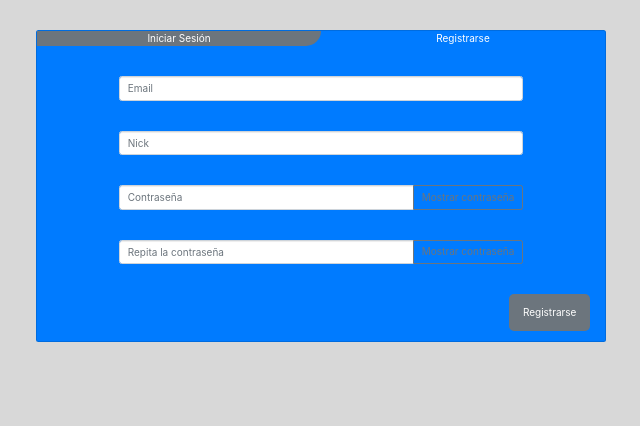
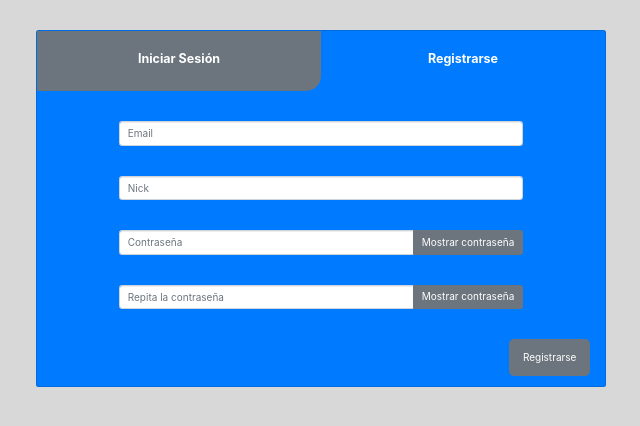
Before and after one commit to dfuente2017/HealthyRoutes, a Django app: page /register/ in a window 1280 px wide. Shown: the top 426 px of the page, without its empty margins (319-959 px from the left). Run offline with Django 3.2, Linux system fonts and the light colour scheme; parts of the project's set-up code (start-up, migrations or seed data) failed here and were passed over; some libraries are stand-ins or nearby versions.

Commit message:
Added some changes on the interface
- Hidden the date that appeared on saved-routes template
- Changed the color of the show password button on login, register and profile templates
- Changed the size of the navbar buttons
- Changed register and login button size
- Added message on saved-routes

```diff
--- a/HealthyRoutes/static/styles.css
+++ b/HealthyRoutes/static/styles.css
@@ -98,10 +98,16 @@ li a:hover:not(.active) {
 
 .pestañas-login-1{
 	border-radius: 0px 0px 15px 0px;
+	height: 60px;
+	font-size:125%;
+	font-weight: bold;
 }
 
 .pestañas-login-2{
 	border-radius: 0px 0px 0px 15px;
+	height: 60px;
+	font-size:125%;
+	font-weight: bold;
 }
 
 .non-active{
@@ -162,3 +168,17 @@ body{
 .bg-2934d3{
 	background-color: #2934d3;
 }
+
+.custom-navbar-buttons{
+	height:50px;
+	width:25%;
+	font-size: 120%;
+}
+
+.thin-line{
+	background-color: #FFFFFF;
+	height: 1px;
+	width: 75%;
+	margin-right:auto;
+	margin-left: auto;
+}
--- a/HealthyRoutes/templates/navbar.html
+++ b/HealthyRoutes/templates/navbar.html
@@ -24,8 +24,8 @@
       </div>
       {% else %}
       <div>
-        <a href="/login"><button class="btn btn-secondary" type="submit">Iniciar sesión</button></a>
-        <a href="/login"><button class="btn btn-secondary" type="submit">Registrarse</button></a>
+        <a href="/login"><button class="btn btn-secondary custom-navbar-buttons" type="submit">Iniciar sesión</button></a>
+        <a href="/login"><button class="btn btn-secondary custom-navbar-buttons" type="submit">Registrarse</button></a>
       </div>
       {% endif %}
     </div>
--- a/routes/services/RoutesProvider.py
+++ b/routes/services/RoutesProvider.py
@@ -19,7 +19,7 @@ class RoutesProvider():
     def routes_api_request(self):
         routes = list()
 
-        response = requests.get('https://graphhopper.com/api/1/route?point=' + str(self.init_lat) + ',' + str(self.init_long) + '&point=' + str(self.end_lat) + ',' + str(self.end_long) + '&vehicle=foot&locale=es&calc_points=true&key=2608670b-a8e3-484b-90ba-6fd4b4a3cf81&instructions=true&algorithm=alternative_route&points_encoded=false&ch.disable=true&alternative_route.max_paths=10&alternative_route.max_weight_factor=' + str(self.variation))
+        response = requests.get('https://graphhopper.com/api/1/route?point=' + str(self.init_lat) + ',' + str(self.init_long) + '&point=' + str(self.end_lat) + ',' + str(self.end_long) + '&vehicle=foot&locale=es&calc_points=true&key=1c0fa247-8118-406c-bc4e-972cee3764ad&instructions=true&algorithm=alternative_route&points_encoded=false&ch.disable=true&alternative_route.max_paths=10&alternative_route.max_weight_factor=' + str(self.variation))
         routes_json = response.json()['paths']
 
         for route_json in routes_json:
--- a/routes/templates/index.html
+++ b/routes/templates/index.html
@@ -39,7 +39,7 @@
                         <div class = "row">
                             <div class="col-sm-12">
                                 <div class = "form-group text-right">
-                                    <button id="search-route-button" class="btn btn-secondary" onclick="searchRoutes();" disabled>Buscar ruta</button>
+                                    <button id="search-route-button" class="btn btn-secondary" onclick="searchRoutes();" disabled>Buscar rutas</button>
                                 </div>
                             </div>
 
--- a/users/templates/profile.html
+++ b/users/templates/profile.html
@@ -55,13 +55,13 @@
                         <div class="input-group w-75 mx-auto mt-5">
                             <input id="pwd1" name="pwd1" type="password" class="form-control" placeholder="Nueva contraseña" hidden onchange="checkForm('save-changes');">
                             <div class="input-group-append">
-                                <button id="pwd1-show" class="btn btn-outline-secondary" type="button" onclick="showPassword('pwd1');" hidden>Mostrar contraseña</button>
+                                <button id="pwd1-show" class="btn btn-secondary" type="button" onclick="showPassword('pwd1');" hidden>Mostrar contraseña</button>
                             </div>
                         </div>
                         <div class="input-group w-75 mx-auto mt-5">
                             <input id="pwd2" name="pwd2" type="password" class="form-control" placeholder="Repita la contraseña" hidden onchange="checkForm('save-changes');">
                             <div class="input-group-append">
-                                <button id="pwd2-show" class="btn btn-outline-secondary" type="button" onclick="showPassword('pwd2');" hidden>Mostrar contraseña</button>
+                                <button id="pwd2-show" class="btn btn-secondary" type="button" onclick="showPassword('pwd2');" hidden>Mostrar contraseña</button>
                             </div>
                         </div>
                         <p id="pass-dis" hidden style="color:red;">Las contraseñas no coinciden.</p>
--- a/users/templates/register.html
+++ b/users/templates/register.html
@@ -19,11 +19,12 @@
 		<div class="container">
 			<div class="row">
 				<div class="card bg-primary text-white col-sm-6 mt-5 mx-auto">
-					<div class="row h-15">
-						<a id="login-tab" href="/login/" class="col-sm-6 text-center pestañas-login-1 non-active"> Iniciar Sesión</a>
-						<a id="register-tab" href="/register/" class="col-sm-6 text-center pestañas-login-2"> Registrarse</a>
+					<div class="row">
+						<a id="login-tab" href="/login/" class="col-sm-6 text-center pestañas-login-1 non-active"> <br/>Iniciar Sesión</a>
+						<a id="register-tab" href="/register/" class="col-sm-6 text-center pestañas-login-2"> <br/>Registrarse</a>
 					</div>
-					<div="row">
+					<div class="row">
+						<div class="col-sm-12">
 							<form id="register" action="/register/" method="POST">
 								{% csrf_token %}
 								<input id="email" name="email" type="text" class="form-control w-75 mx-auto mt-5"  placeholder="Email">
@@ -37,7 +38,7 @@
 								<div class="input-group w-75 mx-auto mt-5">
 									<input id="pwd1" name="pwd1" type="password" class="form-control" placeholder="Contraseña" onchange="checkForm('register-button');">
 									<div class="input-group-append">
-									<button class="btn btn-outline-secondary" type="button" onclick="showPassword('pwd1');">Mostrar contraseña</button>
+										<button class="btn btn-secondary" type="button" onclick="showPassword('pwd1');">Mostrar contraseña</button>
 									</div>
 								</div>
 								{% if message_pwd %}
@@ -47,7 +48,7 @@
 								<div class="input-group w-75 mx-auto mt-5">
 									<input id="pwd2" name="pwd2" type="password" class="form-control" placeholder="Repita la contraseña" onchange="checkForm('register-button');">
 									<div class="input-group-append">
-									<button class="btn btn-outline-secondary" type="button" onclick="showPassword('pwd2');">Mostrar contraseña</button>
+										<button class="btn btn-secondary" type="button" onclick="showPassword('pwd2');">Mostrar contraseña</button>
 									</div>
 								</div>
 								<p id="pass-dis" hidden style="color:red;">Las contraseñas no coinciden.</p>
@@ -59,5 +60,6 @@
 					</div>
 				</div>
 			</div>
+		</div>
 	</body>
 </html>
```
Also changed, not shown: routes/templates/saved-routes.html (+9 -3 lines), users/templates/login.html (+4 -4 lines). Lines whose indentation alone changed are shown as unchanged.
